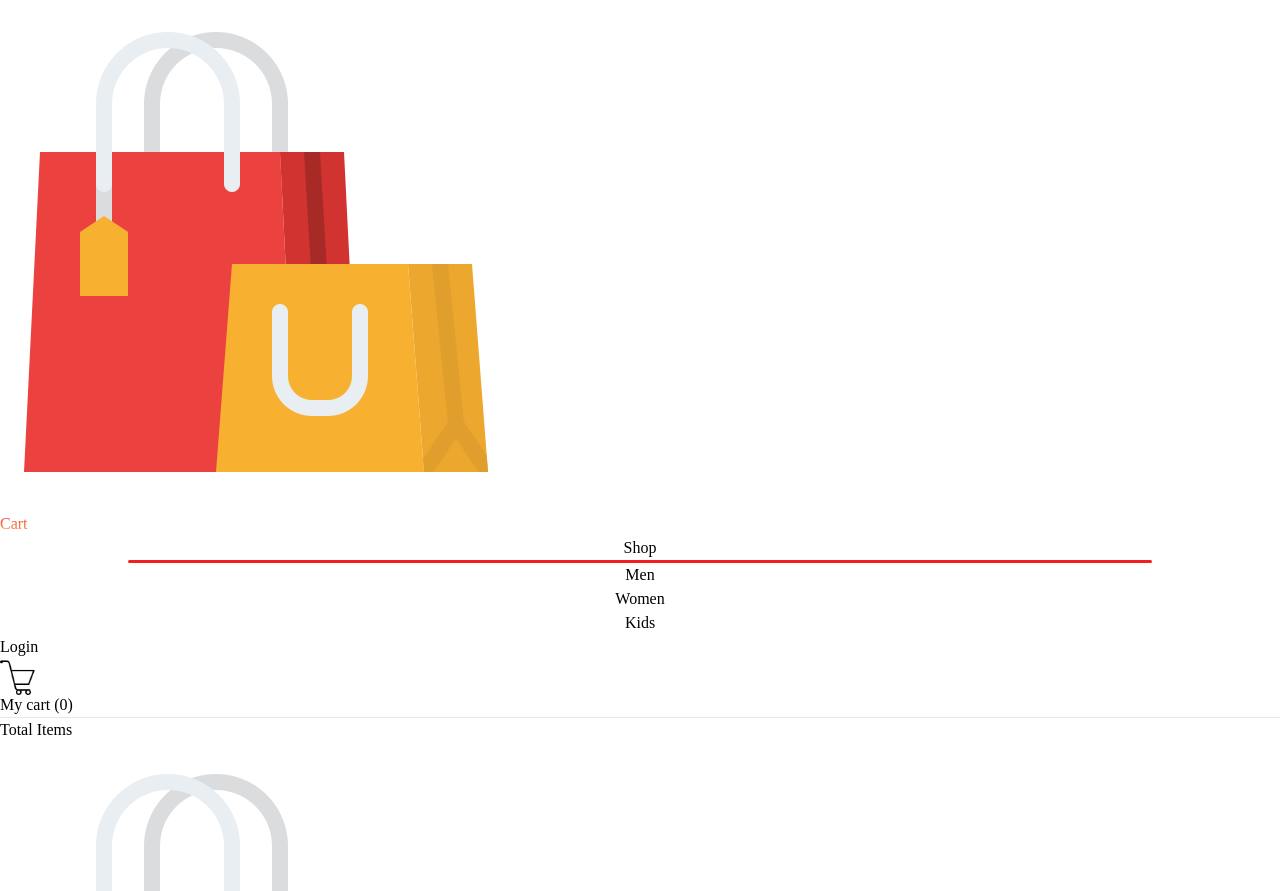
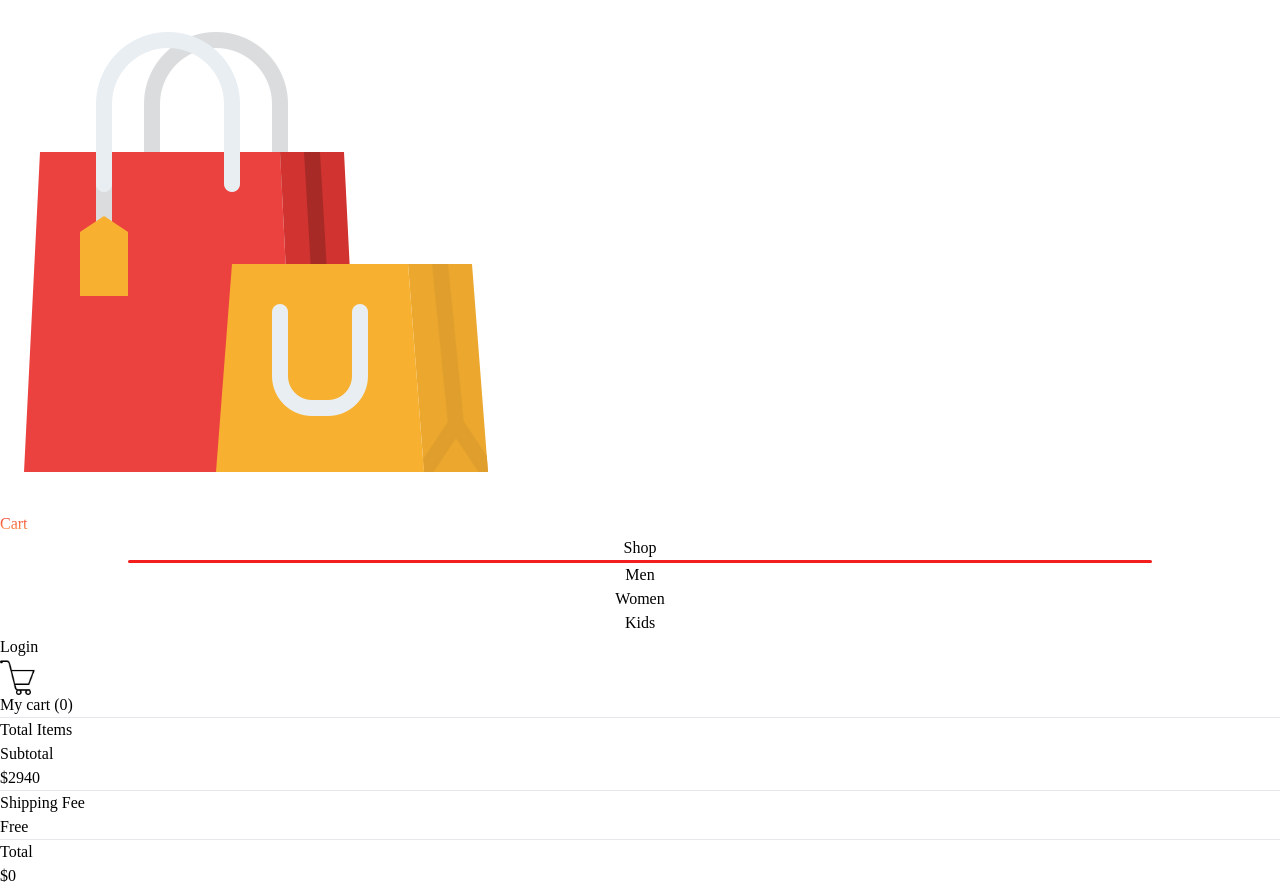
Before and after one commit to Avinashyennam/E-Cart, a React (Vite) app in the folder client/: page /cart in a window 1280 px wide. Shown: the top 891 px of the page. Built offline with nearby package versions, Linux system fonts and the light colour scheme.

Commit message:
total amount, quantity functionalities are implemented in cart page

```diff
--- a/client/src/components/assets/all_products.js
+++ b/client/src/components/assets/all_products.js
@@ -34,6 +34,10 @@ import p33_img from "./product_33.png";
 import p34_img from "./product_34.png";
 import p35_img from "./product_35.png";
 import p36_img from "./product_36.png";
+import p37_img from './img1.jpg';
+import p38_img from './img2.jpg';
+import p39_img from './img3.jpg';
+import p40_img from './img4.jpg';
 
 let all_product = [
   {
@@ -324,6 +328,38 @@ let all_product = [
     new_price: 85.0,
     old_price: 120.5,
   },
+  {
+    id: 36,
+    name: 'Women Shirred Wide Hem Semi Sheer Back Top M(6)-Black',
+    category: "women",
+    image: p37_img,
+    old_price: 250.0,
+    new_price: 190.0,
+},
+{
+    id: 37,
+    name: 'Solid Crew Neck Crop T-shirt for Spring and Summer',
+    category: "women",
+    image: p38_img,
+    old_price: 250.0,
+    new_price: 190.0,
+},
+{
+    id: 38,
+    name: 'Solid Cool Sky Blue Crop Top Full Sleeves',
+    category: "women",
+    image: p39_img,
+    old_price: 250.0,
+    new_price: 190.0,
+},
+{
+    id: 39,
+    name: 'SHEIN BASICS Cotton Square Neck Form Fitted TeeI',
+    category: "women",
+    image: p40_img,
+    old_price: 250.0,
+    new_price: 190.0,
+}
 ];
 
 export default all_product;
--- a/client/src/components/assets/popularWomen.js
+++ b/client/src/components/assets/popularWomen.js
@@ -5,28 +5,28 @@ import p4_img from './img4.jpg';
 
 let data_product = [
     {
-        id: 1,
+        id: 36,
         name: 'Women Shirred Wide Hem Semi Sheer Back Top M(6)-Black',
         image: p1_img,
         old_price: 250.0,
         new_price: 190.0,
     },
     {
-        id: 2,
+        id: 37,
         name: 'Solid Crew Neck Crop T-shirt for Spring and Summer',
         image: p2_img,
         old_price: 250.0,
         new_price: 190.0,
     },
     {
-        id: 3,
+        id: 38,
         name: 'Solid Cool Sky Blue Crop Top Full Sleeves',
         image: p3_img,
         old_price: 250.0,
         new_price: 190.0,
     },
     {
-        id: 4,
+        id: 39,
         name: 'SHEIN BASICS Cotton Square Neck Form Fitted TeeI',
         image: p4_img,
         old_price: 250.0,
--- a/client/src/context/ShopContext.jsx
+++ b/client/src/context/ShopContext.jsx
@@ -14,29 +14,36 @@ const ShopContextProvider = (props)=>{
 
     const [cartItems, setCartItems] = useState(getDefaultCart);
     const [count, setCount] = useState(0);
+
     const addToCart = (itemId)=>{
         setCartItems((prev)=>({...prev,[itemId]:prev[itemId]+1}));
         setCount((prev)=> prev+1);
-        console.log("After adding cart are ",cartItems);
     }
-
-    // const addToCart = (itemId) => {
-    //     setCartItems((prev) => {
-    //         const updatedItems = {...prev, [itemId]: (prev[itemId] || 0) + 1};
-    //         console.log("Updated cart items: ", updatedItems);
-    //         return updatedItems;
-    //     });
-    //     console.log(cartItems);
-    //     alert("Item added into cart");
-    // };
-
 
     const removeFromCart = (itemId)=>{
         setCartItems((prev)=>({...prev,[itemId]:prev[itemId]-1}));
         setCount((prev)=> prev-1);
     }
 
-    const contextValue = {all_products, cartItems, addToCart, removeFromCart, count}
+    const removed = (itemId)=>{
+        setCount((prev)=> prev-cartItems[itemId]);
+        setCartItems((prev)=>({...prev, [itemId]:0}));
+    }
+
+    const getTotalAmount = ()=>{
+        let totalAmount = 0;
+        for(const item in cartItems){
+            if(cartItems[item]>0){
+                let itemInfo = all_products.find((product)=> product.id === Number(item));
+                totalAmount += itemInfo.new_price * cartItems[item];
+            }
+        }
+        return totalAmount;
+    }
+
+
+
+    const contextValue = {all_products, cartItems, addToCart, removeFromCart, count, getTotalAmount, removed}
 
     return(
         <ShopContext.Provider value={contextValue}>
@@ -45,4 +52,15 @@ const ShopContextProvider = (props)=>{
     )
 }
 
+
+
+
+
+
+
+
+
+
+
+
 export default ShopContextProvider;
--- a/client/src/pages/Cart.jsx
+++ b/client/src/pages/Cart.jsx
@@ -2,7 +2,7 @@ import React, { useState, useContext } from "react";
 import { ShopContext } from "../context/ShopContext";
 
 const Cart = () => {
-    const { cartItems, all_products, removeFromCart, count } = useContext(ShopContext);
+    const { cartItems, all_products, addToCart, removeFromCart, count, getTotalAmount, removed } = useContext(ShopContext);
 
     return (
         <>
@@ -20,21 +20,21 @@ const Cart = () => {
                                                 <img src={item.image} alt="not found" width={100} height={100} />
                                             </div>
                                             <div className="quantity flex gap-2">
-                                                <button className="border border-black rounded-[50%] w-[30px] h-[30px] flex items-center justify-center text-2xl">-</button>
-                                                <h2 className="w-10 border border-black flex items-center justify-center">4</h2>
-                                                <button className="border border-black rounded-[50%] w-[30px] h-[30px] flex items-center justify-center text-2xl">+</button>
+                                                <button className="border border-black rounded-[50%] w-[30px] h-[30px] flex items-center justify-center text-2xl" onClick={()=> removeFromCart(item.id)}>-</button>
+                                                <h2 className="w-10 border border-black flex items-center justify-center">{cartItems[item.id]}</h2>
+                                                <button className="border border-black rounded-[50%] w-[30px] h-[30px] flex items-center justify-center text-2xl" onClick={()=> addToCart(item.id)}>+</button>
                                             </div>
                                         </div>
                                         <div className="flex flex-col gap-4">
                                             <div className="text-xl font-semibold">{item.name}</div>
                                             <div className="flex gap-4 items-center">
-                                                <h1 className="text-3xl font-semibold">${item.new_price}</h1>
+                                                <h1 className="text-3xl font-semibold">${item.new_price*cartItems[item.id]}</h1>
                                                 <h2 className="text-lg text-decoration-line: line-through text-slate-500">${item.old_price}</h2>
                                                 <h2 className="text-lg text-green-500">77% off</h2>
                                             </div>
                                             <div className="flex gap-3">
                                                 <button className="bg-[#02be47] px-6 py-1 text-xl rounded">Buy</button>
-                                                <button className="bg-[#fe3f3b] px-3 py-1 text-xl rounded" onClick={()=>removeFromCart(item.id)}>Remove</button>
+                                                <button className="bg-[#fe3f3b] px-3 py-1 text-xl rounded" onClick={() => removed(item.id)}>Remove</button>
                                             </div>
                                         </div>
                                         <div>
@@ -46,8 +46,33 @@ const Cart = () => {
                         })
                     }
                 </div>
-                <div className="border-2 border-red-600 w-2/5">
-                    <h1>Total Items</h1>
+                <div className=" w-2/5 py-2 px-6 bg-white flex flex-col gap-4">
+                    {/* <div> */}
+                        <h1 className="text-xl font-semibold ">Total Items</h1>
+                        <div className="flex flex-col gap-2 ">
+                            <div className="flex justify-between  text-lg">
+                                <h2 className="font-medium">Subtotal</h2>
+                                <h2>$2940</h2>
+                            </div>
+                            <hr />
+                            <div className="flex justify-between text-lg">
+                                <h2 className="font-medium">Shipping Fee</h2>
+                                <h2>Free</h2>
+                            </div>
+                            <hr />
+                            <div className="flex justify-between text-lg">
+                                <h2 className="text-xl font-bold">Total</h2>
+                                <h2>${getTotalAmount()}</h2>
+                            </div>
+                        </div>
+                        <div className="flex flex-col gap-4">
+                            <h1 className="text-xl">Have any promo code? Enter here</h1>
+                            <div className="flex gap-2">
+                                <input type="text" name="promo" id="promo" placeholder="Enter Promo Code" className="border border-black px-2"/>
+                                <button className="bg-[#fe3f3b] px-3 py-1 text-xl rounded text-white">Submit</button>
+                            </div>
+                        </div>
+                    {/* </div> */}
                 </div>
             </div>
         </>
```
